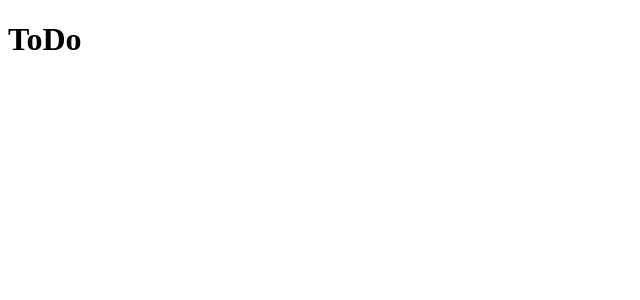
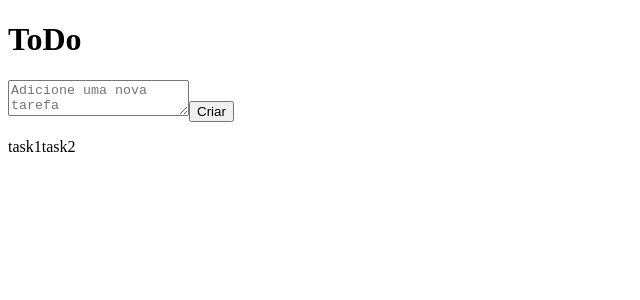
Before and after one commit to caiolemedev/Rocketseat_Desafios_ToDoList, a React (Vite) app in the folder ToDoList/: page / in a window 1280 px wide. Shown: the top 300 px of the page, without its empty margins (0-640 px from the left). Built offline with nearby package versions, Linux system fonts and the light colour scheme.

Commit message:
Created ToDo component and fist state update
Created ToDo component and fist state update

```diff
--- a/ToDoList/src/App.tsx
+++ b/ToDoList/src/App.tsx
@@ -1,6 +1,7 @@
 import { useState } from 'react'
 
 import { Header } from './components/Header'
+import { ToDo } from './components/ToDo'
 
 import './App.module.css'
 
@@ -11,7 +12,7 @@ function App() {
     <div>
       <Header/>
 
-
+      <ToDo/>
     </div>
   )
 }
--- /dev/null
+++ b/ToDoList/src/components/ToDo.tsx
@@ -0,0 +1,42 @@
+import { useState } from 'react'
+
+
+export function ToDo() {
+
+  const [tasks, setTasks] = useState(['task1', 'task2'])
+
+  const [newTask, setNewTask] = useState('')
+
+  function handleCreateNewTask() {
+    event.preventDefault()
+    setTasks([...tasks, newTask])
+  }
+
+  function handleNewTaskChange() {
+    event.target.setCustomValidity('')
+    setNewTask(event.target.value)
+  }
+
+  return (
+    <div>
+      <form onSubmit={handleCreateNewTask}>
+        <textarea
+          name="newTask"
+          placeholder='Adicione uma nova tarefa'
+          value={newTask}
+          onChange={handleNewTaskChange}
+        />
+
+      <button type='submit'>Criar</button>
+      </form>
+
+
+      <div className={'taskList'}>
+        <p>
+          {tasks}
+        </p>
+      </div>
+
+    </div>
+  )
+}
```
